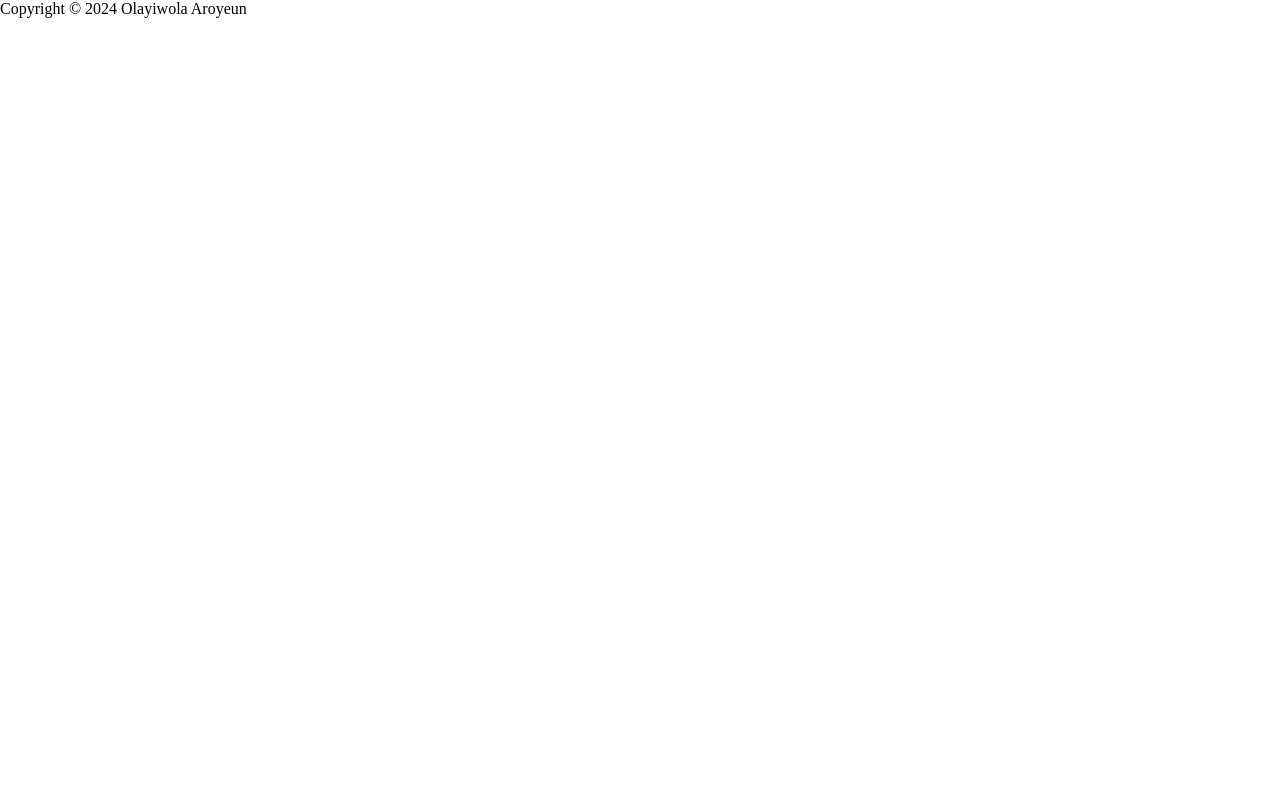
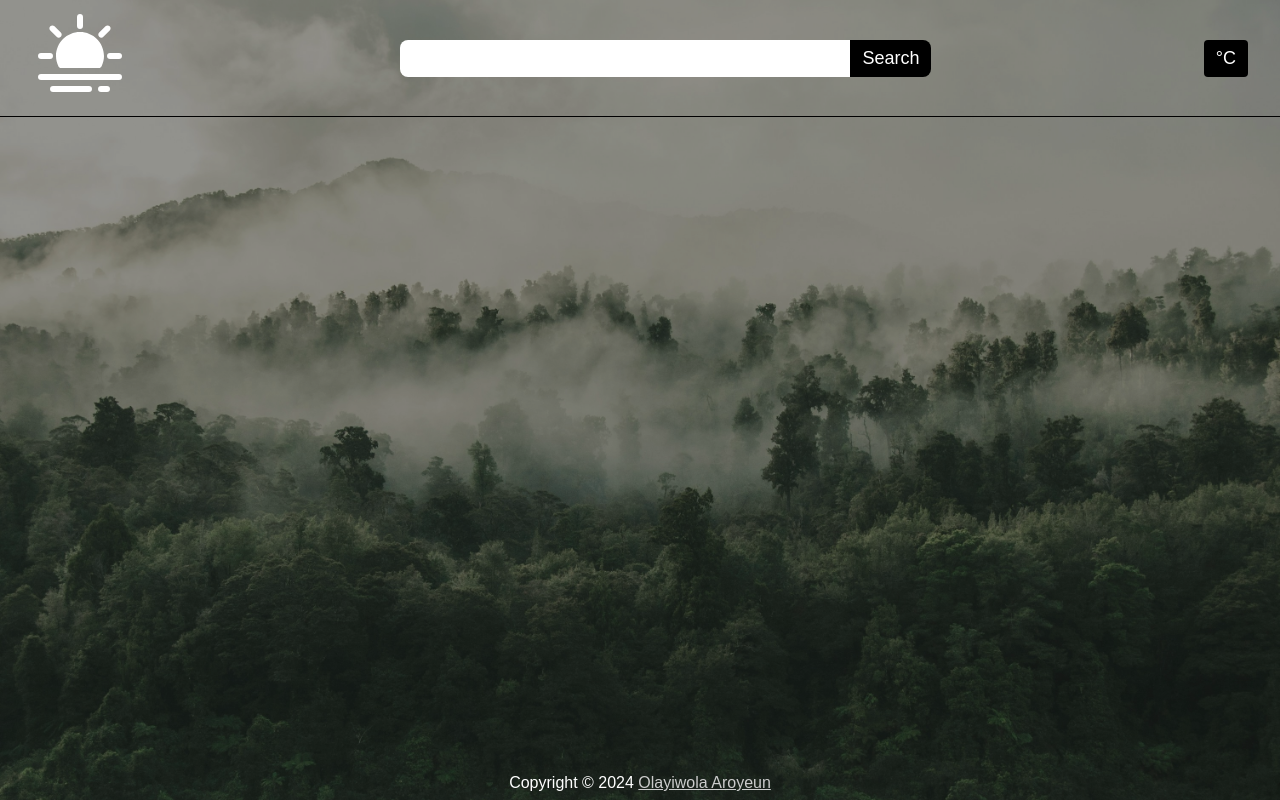
Before and after one commit to major101x/weather-app, a website built with webpack: page src/template.html in a window 1280 px wide. Built offline with nearby package versions, Linux system fonts and the light colour scheme; no server answers; a web font is replaced by a local one.

Commit message:
update markup and styling

```diff
--- a/src/styles.css
+++ b/src/styles.css
@@ -20,4 +20,144 @@ html {
 
 body {
   font-size: 1.6rem;
+  background-image: url(./assets/images/background.jpg);
+  background-size: cover;
+  font-family: "Winky Rough", sans-serif;
 }
+
+.container {
+  width: 100%;
+  height: 100vh;
+  background-color: rgba(0, 0, 0, 0.4);
+  display: flex;
+  flex-direction: column;
+}
+
+header {
+  border-bottom: 1px solid black;
+  display: flex;
+  align-items: center;
+  justify-content: space-between;
+  padding: 8px 32px;
+}
+
+header .logo img {
+  width: 96px;
+}
+
+.search-bar form {
+  display: flex;
+  flex-direction: row;
+  align-items: center;
+}
+
+.search-bar input {
+  padding: 8px 12px;
+  font-size: 1.8rem;
+  outline: none;
+  border-radius: 8px 0 0 8px;
+  border: none;
+  width: 450px;
+  font-family: "Winky Rough", sans-serif;
+}
+
+.search-bar button {
+  padding: 8px 12px;
+  border-radius: 0 8px 8px 0;
+  font-size: 1.8rem;
+  box-sizing: border-box;
+  outline: none;
+  border: none;
+  color: #fff;
+  background-color: #000;
+  font-family: "Winky Rough", sans-serif;
+
+  &:hover {
+    background-color: #323232;
+  }
+
+  &:active {
+    background-color: #666;
+  }
+}
+
+header .temperature-converter button {
+  outline: none;
+  border: none;
+  padding: 8px 12px;
+  border-radius: 4px;
+  background-color: #000;
+  color: #fff;
+  font-size: 1.8rem;
+  font-family: "Winky Rough", sans-serif;
+
+  &:hover {
+    background-color: #323232;
+  }
+
+  &:active {
+    background-color: #666;
+  }
+}
+
+main {
+  flex-grow: 1;
+  display: flex;
+  justify-content: center;
+  align-items: flex-start;
+}
+
+main .weather-card {
+  display: flex;
+  width: 600px;
+  color: white;
+  flex-direction: column;
+  align-items: center;
+  gap: 8px;
+  display: none;
+
+  .date-time {
+    font-size: 8rem;
+    font-weight: 700;
+  }
+
+  .conditions {
+    display: flex;
+    align-items: center;
+    gap: 32px;
+
+    .temp-and-condition {
+      font-size: 6.4rem;
+      font-weight: 500;
+    }
+
+    .icon img {
+      width: 150px;
+    }
+  }
+
+  .location {
+    font-size: 6.4rem;
+    font-weight: 500;
+  }
+
+  .description {
+    font-size: 3.2rem;
+    font-weight: 500;
+  }
+}
+
+footer {
+  text-align: center;
+  margin: 8px;
+  color: #fff;
+
+  a {
+    text-decoration: underline;
+    color: #ccc;
+
+    &:hover {
+      background-color: #000;
+    }
+  }
+}
--- a/src/template.html
+++ b/src/template.html
@@ -3,10 +3,53 @@
   <head>
     <meta charset="UTF-8" />
     <meta name="viewport" content="width=device-width, initial-scale=1.0" />
+    <link rel="preconnect" href="https://fonts.googleapis.com" />
+    <link rel="preconnect" href="https://fonts.gstatic.com" crossorigin />
+    <link
+      href="https://fonts.googleapis.com/css2?family=Poppins:ital,wght@0,100;0,200;0,300;0,400;0,500;0,600;0,700;0,800;0,900;1,100;1,200;1,300;1,400;1,500;1,600;1,700;1,800;1,900&family=Winky+Rough:ital,wght@0,300..900;1,300..900&display=swap"
+      rel="stylesheet"
+    />
     <title>Weather App</title>
   </head>
   <body>
-    <header></header>
-    <footer>Copyright &copy; 2024 Olayiwola Aroyeun</footer>
+    <div class="container">
+      <header>
+        <div class="logo">
+          <img src="./assets/images/weather-logo.svg" alt="weather logo" />
+        </div>
+        <div class="search-bar">
+          <form>
+            <input type="text" name="location" id="location" />
+            <button class="location-btn">Search</button>
+          </form>
+        </div>
+        <div class="temperature-converter">
+          <button class="temprature-btn">&deg;C</button>
+        </div>
+      </header>
+      <main>
+        <div class="weather-card">
+          <div class="date-time"></div>
+          <div class="conditions">
+            <div class="icon">
+              <img
+                src="#"
+                alt="weather icon"
+              />
+            </div>
+            <div class="temp-and-condition">
+              <div class="temperature"></div>
+              <div class="condition"></div>
+            </div>
+          </div>
+          <div class="location"></div>
+          <div class="description"></div>
+        </div>
+      </main>
+      <footer>
+        Copyright &copy; 2024
+        <a href="https://github.com/major101x/">Olayiwola Aroyeun</a>
+      </footer>
+    </div>
   </body>
 </html>
```
